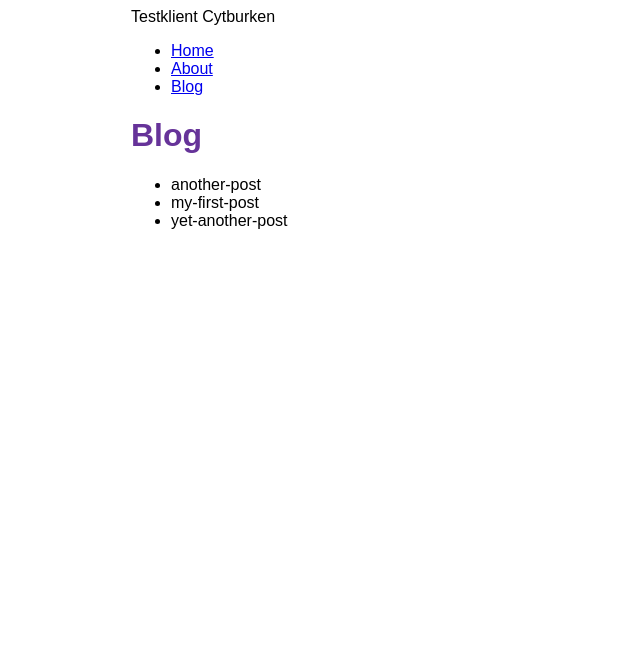
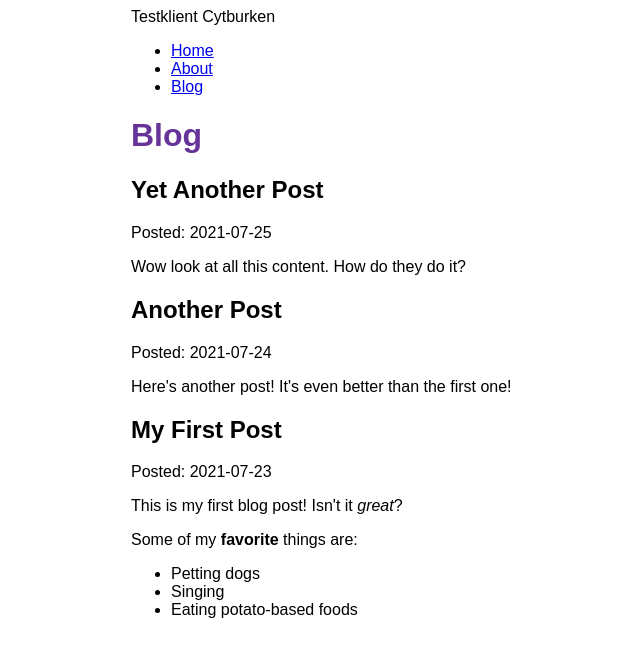
Before and after one commit to emisel/gatsbytut, a Gatsby site: page /blog in a window 1280 px wide. Shown: the whole page, without its empty margins (259-899 px from the left). Built offline with nearby package versions, Linux system fonts and the light colour scheme; Gatsby itself is replaced by a stand-in of ours.

Commit message:
feat: mdx

```diff
--- a/blog/another-post.mdx
+++ b/blog/another-post.mdx
@@ -1 +1,6 @@
-my-first-post.mdx
+---
+title: "Another Post"
+date: "2021-07-24"
+---
+
+Here's another post! It's even better than the first one!
--- a/blog/my-first-post.mdx
+++ b/blog/my-first-post.mdx
@@ -1 +1,12 @@
-my-first-post.mdx
+---
+title: "My First Post"
+date: "2021-07-23"
+---
+
+This is my first blog post! Isn't it *great*?
+
+Some of my **favorite** things are:
+
+* Petting dogs
+* Singing
+* Eating potato-based foods
--- a/blog/yet-another-post.mdx
+++ b/blog/yet-another-post.mdx
@@ -1 +1,6 @@
-my-first-post.mdx
+---
+title: "Yet Another Post"
+date: "2021-07-25"
+---
+
+Wow look at all this content. How do they do it?
--- a/gatsby-config.js
+++ b/gatsby-config.js
@@ -12,6 +12,7 @@
         name: `blog`,
         path: `${__dirname}/blog`,
       }
-    }
+    },
+    "gatsby-plugin-mdx",
   ],
 }
--- a/package.json
+++ b/package.json
@@ -15,8 +15,11 @@
     "clean": "gatsby clean"
   },
   "dependencies": {
+    "@mdx-js/mdx": "v1",
+    "@mdx-js/react": "v1",
     "gatsby": "^4.20.0",
     "gatsby-plugin-image": "^2.20.0",
+    "gatsby-plugin-mdx": "^3.20.0",
     "gatsby-plugin-sharp": "^4.20.0",
     "gatsby-source-filesystem": "^4.20.0",
     "react": "^18.1.0",
--- a/src/pages/blog.js
+++ b/src/pages/blog.js
@@ -1,26 +1,37 @@
-import React from 'react'
+import React from 'react';
 import { graphql } from 'gatsby';
-import Layout from '../components/layout'
+import { MDXRenderer } from 'gatsby-plugin-mdx';
+import Layout from '../components/layout';
 
 
 const BlogPage = ({data}) => (
 
     <Layout pageTitle={"Blog"}>
-        <ul>
-            {
-                data.allFile.nodes.map(node => <li>{node.name}</li>)
-            }
-        </ul>
+        {
+            data.allMdx.nodes.map(({frontmatter, body}) => (
+                <article>
+                    <h2>{frontmatter.title}</h2>
+                        <p>Posted: {frontmatter.date}</p>
+                        <MDXRenderer>
+                            {body}
+                        </MDXRenderer>
+                </article>
 
+            ))
+        }
     </Layout>
 )
 
 export const query = graphql`
 query  {
-
-    allFile {
+    allMdx(sort: {fields: frontmatter___date, order: DESC}) {
       nodes {
-        name
+        frontmatter {
+          date
+          title
+        }
+        id
+        body
       }
     }
   }
```
Also changed, not shown: 1 other file.
